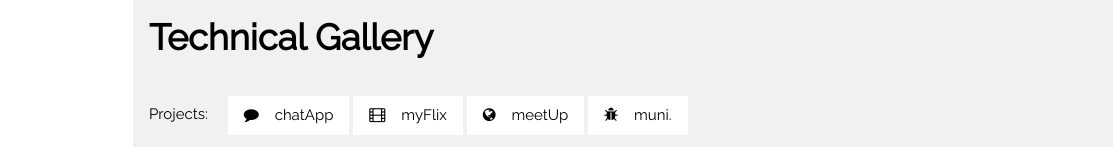
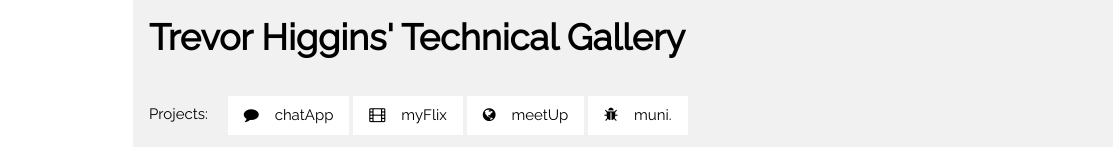
Before and after one commit to ArrowDevAI/gallery, a website: page index.html in a window 1280 px wide. Shown: the top 147 px of the page, 167-1280 px from the left. Drawn offline with nearby package versions, Linux system fonts and the light colour scheme.

Commit message:
edited about me

```diff
--- a/index.html
+++ b/index.html
@@ -49,7 +49,7 @@ body,h1,h2,h3,h4,h5,h6 {font-family: "Raleway", sans-serif}
 
     <span class="w3-button w3-hide-large w3-xxlarge w3-hover-text-grey" onclick="w3_open()"><i class="fa fa-bars"></i></span>
     <div class="w3-container">
-    <h1><b>Technical Gallery</b></h1>
+    <h1><b>Trevor Higgins' Technical Gallery</b></h1>
     <div class="w3-section w3-bottombar w3-padding-16">
       <span class="w3-margin-right">Projects:</span>
       <button class="w3-button w3-white w3-hide-small" onclick="openModal('modal1')"><i class="fa fa-comment w3-margin-right"></i>chatApp</button>
```
